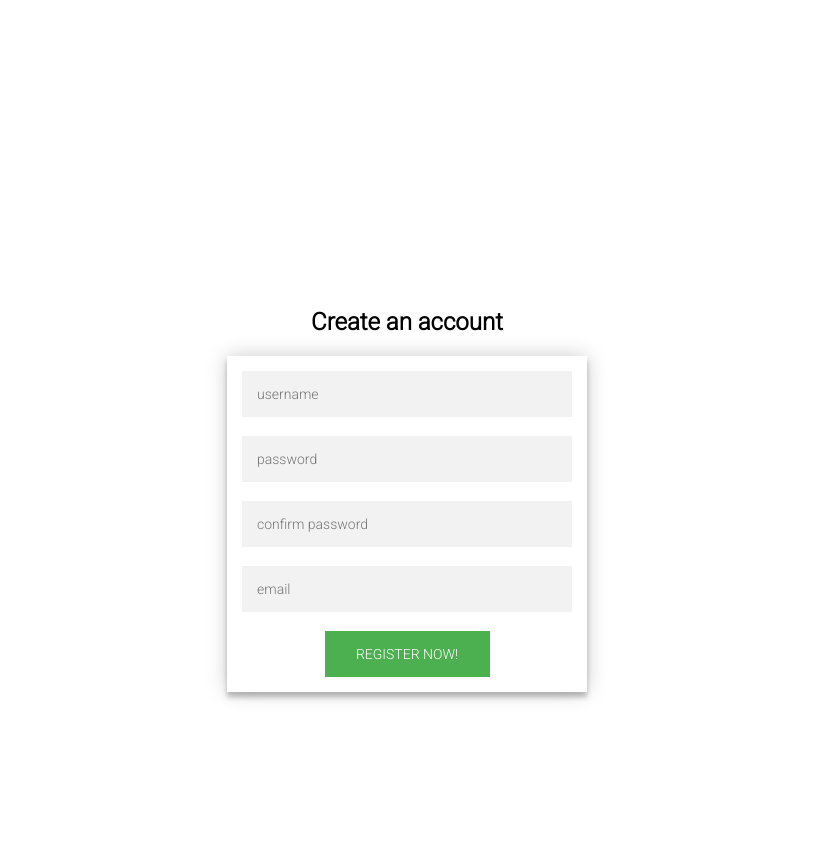
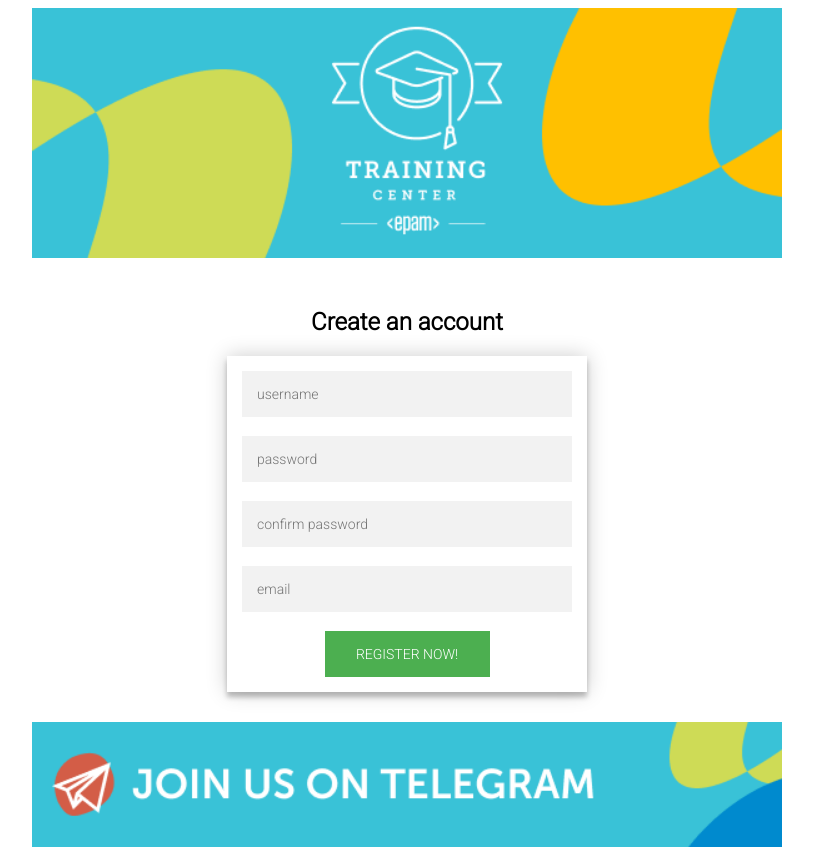
Before and after one commit to galilinka/Technical-requirement, a plain HTML site: page index.html in a window 1280 px wide. Shown: the whole page, without its empty margins (233-1046 px from the left). Drawn offline with Linux system fonts and the light colour scheme.

Commit message:
second variable

```diff
--- a/style.css
+++ b/style.css
@@ -2,7 +2,7 @@
 
 .header {
     margin: 0 auto;
-    background-image: url(../ТЗ/images/image004.png);
+    background-image: url(../Technical-requirement/images/image004.png);
     background-repeat: no-repeat;
     background-size: contain;
     background-position: center center;
@@ -72,7 +72,7 @@ h2 {
 
  .footer {
     margin: 0 auto;
-    background-image: url(../ТЗ/images/image006.png);
+    background-image: url(../Technical-requirement/images/image006.png);
     background-repeat: no-repeat;
     background-size: contain;
     background-position: center center;
```
